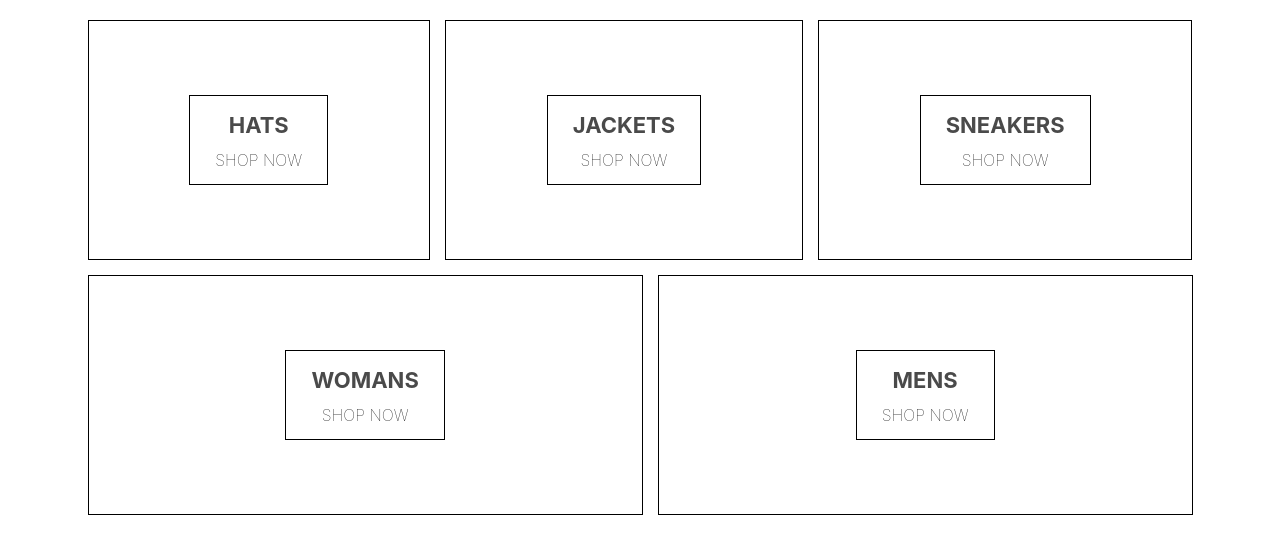
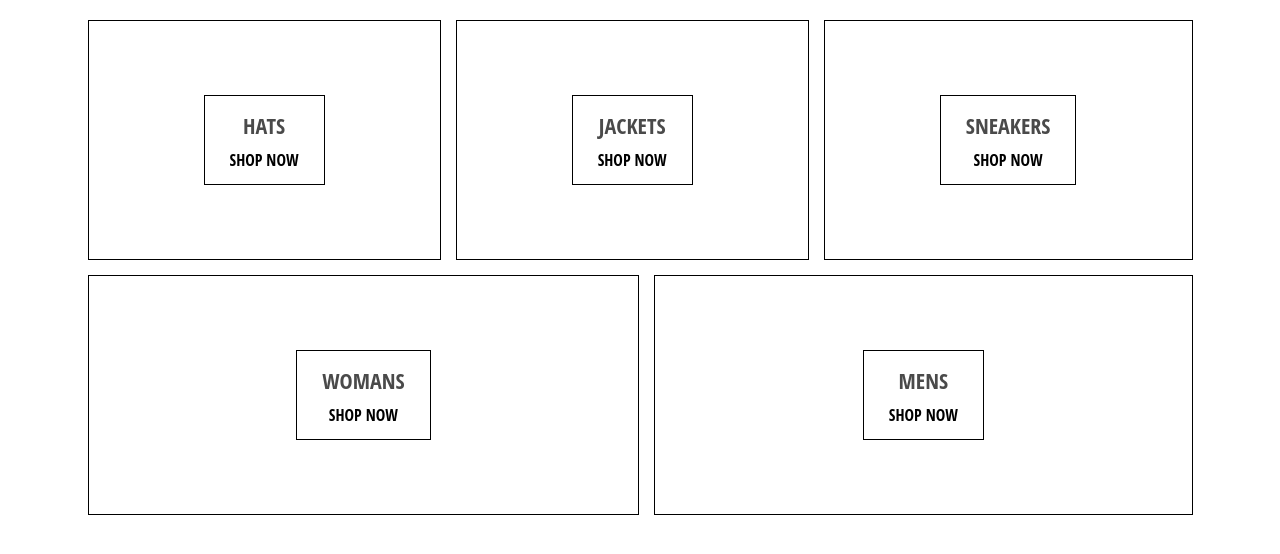
Before and after one commit to Joanna-Chadzynska/panda-clothing, a React (Create React App) app: page / in a window 1280 px wide. Shown: the top 554 px of the page. Built offline with nearby package versions, Linux system fonts and the light colour scheme.

Commit message:
update main styles

```diff
--- a/src/assets/styles/main.scss
+++ b/src/assets/styles/main.scss
@@ -8,11 +8,8 @@
 
 body {
 	line-height: 1.5;
-
 	margin: 0;
-	font-family: -apple-system, BlinkMacSystemFont, 'Segoe UI', 'Roboto', 'Oxygen',
-		'Ubuntu', 'Cantarell', 'Fira Sans', 'Droid Sans', 'Helvetica Neue',
-		sans-serif;
+	font-family: 'Open Sans Condensed', sans-serif;
 	-webkit-font-smoothing: antialiased;
 	-moz-osx-font-smoothing: grayscale;
 }
```
